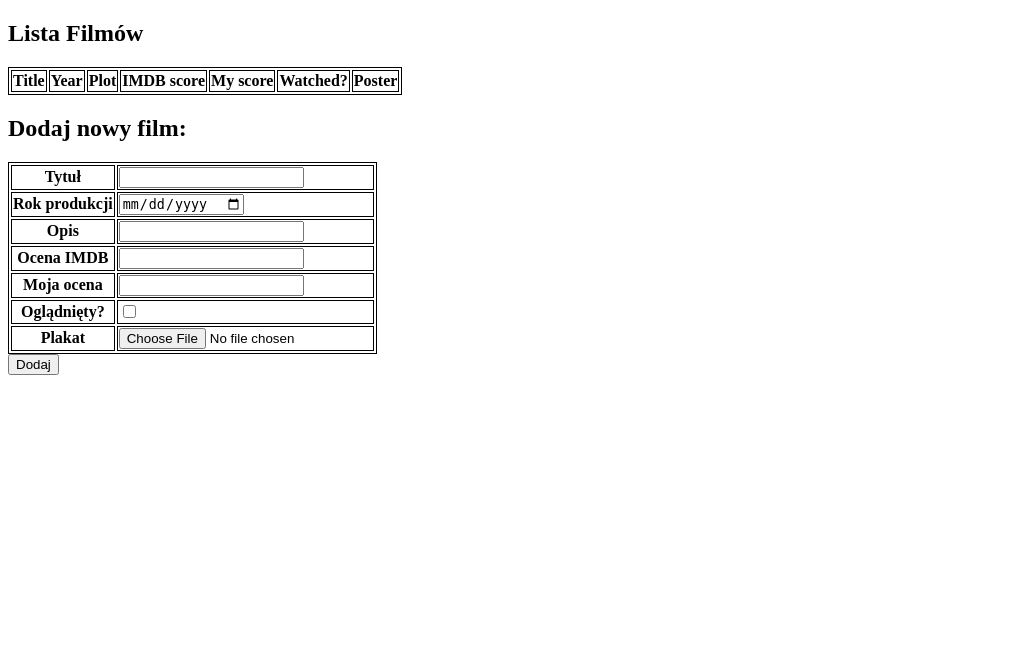
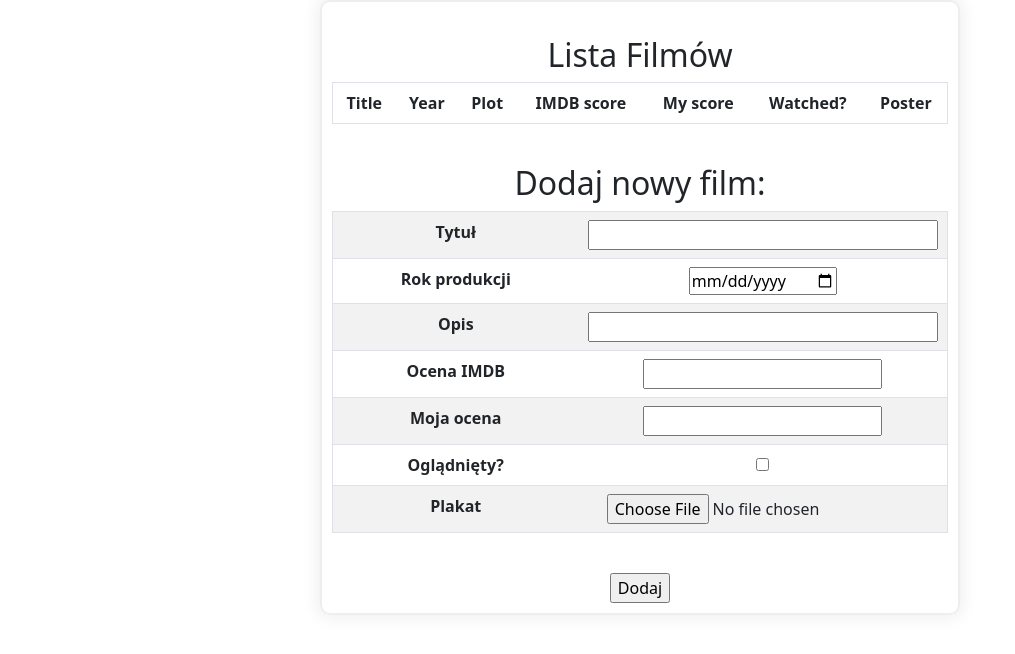
Before and after one commit to deciever5/TODO_app, a Flask app: page /movies/ in a window 1280 px wide. Shown: the top 654 px of the page, without its empty margins (0-1015 px from the left). Run offline with Flask 2, Linux system fonts and the light colour scheme; lists and menus that the app fills with data are empty.

Commit message:
create and update working, added bootstrap table styles

```diff
--- a/app.py
+++ b/app.py
@@ -31,13 +31,15 @@ def update_movie_from_form(movie_id):
                  headers=headers)
     return redirect(url_for('all_movie_details'))
 
+
 @app.route('/post_form/', methods=['POST'])
 def create_movie_from_form():
     headers = {"Content-Type": "application/json; charset=utf-8"}
     data = request.form.to_dict()
     requests.post(request.url_root + url_for("create_movie"), json=data,
-                 headers=headers)
+                  headers=headers)
     return redirect(url_for('all_movie_details'))
+
 
 @app.route("/api/v1/movies/", methods=["GET"])
 def movies_list_api_v1():
@@ -46,7 +48,6 @@ def movies_list_api_v1():
 
 @app.route("/api/v1/movies/<int:movie_id>", methods=["GET"])
 def get_movie(movie_id):
-    print("jestem tu GET")
     movie = movies.get(movie_id - 1)
     if not movie:
         abort(404)
@@ -55,12 +56,11 @@ def get_movie(movie_id):
 
 @app.route("/api/v1/movies/", methods=["POST"])
 def create_movie():
-    print(request.json())
     if not request.json or 'title' not in request.json:
         abort(400)
     movie = {
-        'id': movies.all()[-1]['id'] + 1,
-        'title': request.json.get['title'],
+        'id': int(movies.all()[-1]['id']) + 1,
+        'title': request.json.get('title'),
         'plot': request.json.get('plot', ""),
         'score': request.json.get('score', ""),
         'my_score': request.json.get('my_score', ""),
@@ -81,16 +81,12 @@ def delete_movie(movie_id):
 
 @app.route("/api/v1/movies/<int:movie_id>", methods=["PUT"])
 def update_movie(movie_id):
-    print("jestem tu PUT")
     movie = movies.get(movie_id)
     """if not movie:
         abort(404)
     if not request.form:
         abort(400)"""
-    print("jestem tu PUT2")
-
     data = request.get_json()
-    print(data)
     """    if any([
         'title' in data and not isinstance(data.get('title'), str),
         'plot' in data and not isinstance(data.get('plot'), str),
--- a/models.py
+++ b/models.py
@@ -24,7 +24,6 @@ class Movies:
             json.dump(self.movies, f)
 
     def update(self, id, data):
-        print("jestem tu Uodate")
         movie = self.get(id)
         if movie:
             index = self.movies.index(movie)
--- /dev/null
+++ b/static/styles/styles.css
@@ -0,0 +1,12 @@
+
+.body
+{
+ margin: auto;
+  width: 50%;
+ text-align: center;
+ border: 2px solid #eee;
+ padding: 10px;
+
+ box-shadow:0 0 15px 4px rgba(0,0,0,0.06);
+ border-radius:10px;
+}
--- a/templates/movies.html
+++ b/templates/movies.html
@@ -2,17 +2,23 @@
 <html lang="en">
 <head>
     <meta charset="UTF-8">
+    <meta name="viewport" content="width=device-width, initial-scale=1">
     <title>My movie library</title>
     <style>
         table, th, tr, td {border: 1px solid black;}
+    </style>
+    <link href="https://cdn.jsdelivr.net/npm/bootstrap@5.2.3/dist/css/bootstrap.min.css" rel="stylesheet" integrity="sha384-rbsA2VBKQhggwzxH7pPCaAqO46MgnOM80zW1RWuH61DGLwZJEdK2Kadq2F9CUG65" crossorigin="anonymous">
+    <link rel="stylesheet" type = "text/css" href= "{{ url_for('static',filename='/styles/styles.css') }}">
+</head>
+<body class = "body">
 
-    </style>
-</head>
-<body>
 
+
+<br>
 <h2>Lista Filmów</h2>
+<script src="https://cdn.jsdelivr.net/npm/bootstrap@5.2.3/dist/js/bootstrap.bundle.min.js" integrity="sha384-kenU1KFdBIe4zVF0s0G1M5b4hcpxyD9F7jL+jjXkk+Q2h455rYXK/7HAuoJl+0I4" crossorigin="anonymous"></script>
 
-<table>
+<table class="table table-striped">
     <thead>
     <tr>
     <th>Title</th>
@@ -35,21 +41,28 @@
         <td> {{movie.poster }}</td>
     </tr>
     {% endfor %}
-</table>
-<div>
+</table >
+<div >
+    <br>
     <h2> Dodaj nowy film: </h2>
     <form method="POST" action="/post_form/">
         {{ form.hidden_tag() }}
-        <table>
+        <table class="table table-striped" style = "width:100%">
             {% for field in form if field.widget.input_type != 'hidden' %}
             <tr>
                 <th> {{field.label }} {% if field.flags.required %}* {% endif %}</th>
-                <td> {{field}}</td>
+                <td style="width: 60%">
+                    <div style="width: 100%">
+                        {{field(size=32)}}
+                    </div>
+                </td>
             </tr>
             {% endfor %}
         </table>
+        <br>
         <input type="submit" value="Dodaj">
     </form>
 </div>
+    </div>
 </body>
 </html>
```
Also changed, not shown: templates/movie.html (+16 -7 lines).
